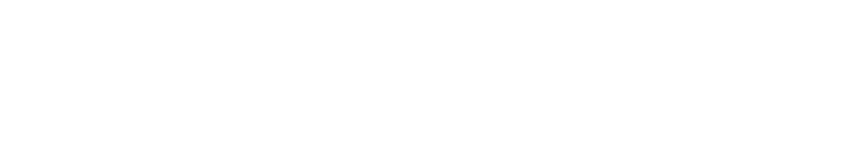
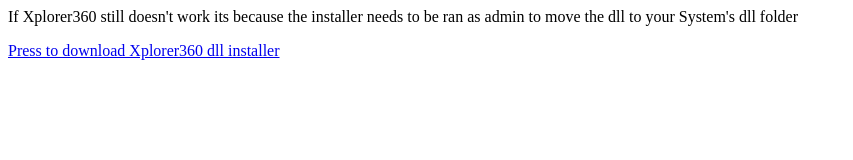
Before and after one commit to ThexGameLord/Xplorer360-dll-installer, a plain HTML site: page index.html in a window 1280 px wide. Shown: the whole page, without its empty margins (0-853 px from the left). Drawn offline with Linux system fonts and the light colour scheme.

Commit message:
Update index.html

```diff
--- a/index.html
+++ b/index.html
@@ -1,6 +1,8 @@
-<html>
-  <head>
+<html><head>
   <title>Xplorer360 DLL</title>
   </head>
-  <body></body>
+  <body>
+<p>If Xplorer360 still doesn't work its because the installer needs to be ran as admin to move the dll to your System's dll folder</p>
+<a href="https://github.com/ThexGameLord/Xplorer360-dll-installer/releases/download/1/Xplorer360-dll-installer-main.zip">Press to download Xplorer360 dll installer</a>
+</body>
 </html>
```
